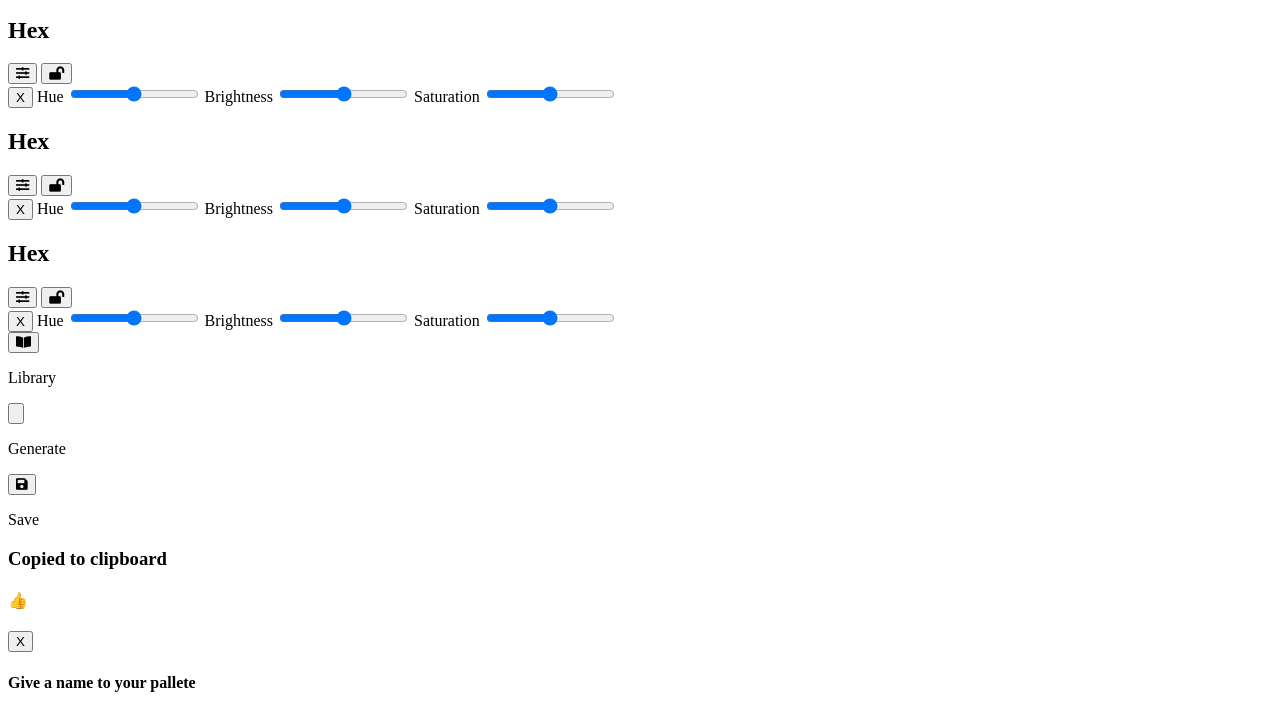
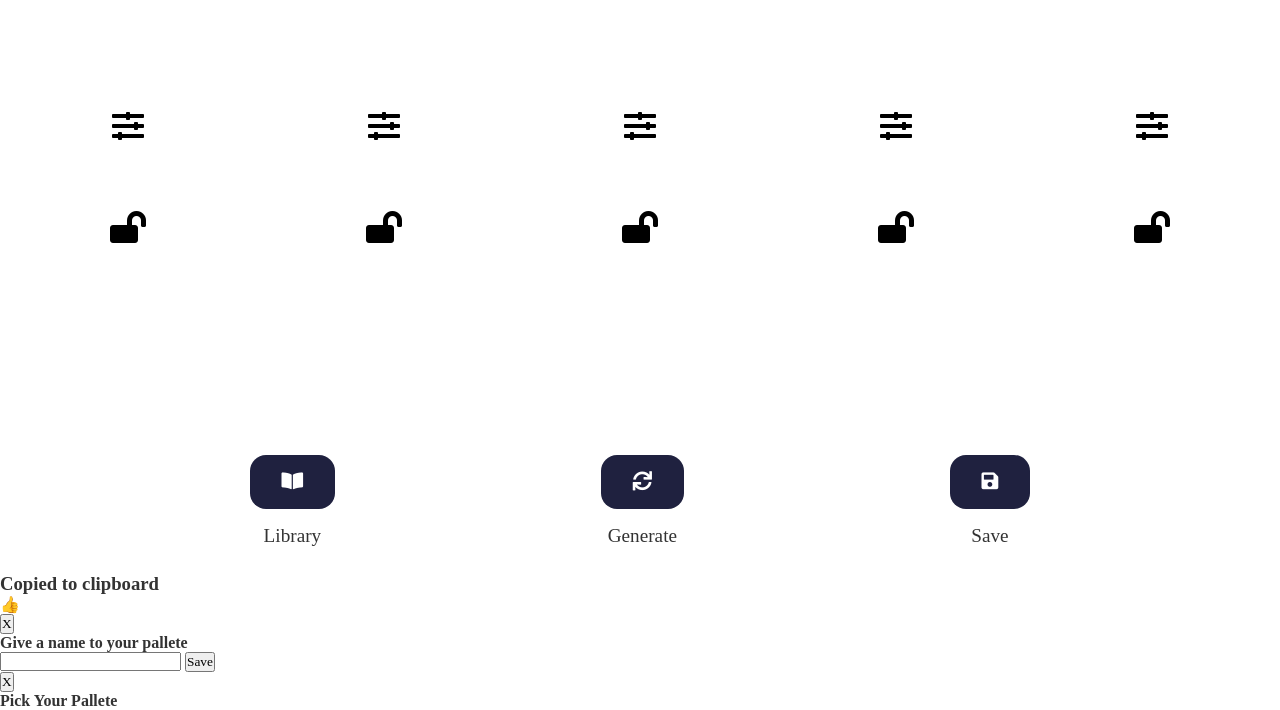
Before and after one commit to vikil94/colours, a plain HTML site: page index.html in a window 1280 px wide. Shown: the part 227-937 px from the top of the page. Drawn offline with Linux system fonts and the light colour scheme.

Commit message:
The sheet has now been styled - will now be implementing the javascript so that the palettes so up and change according to what the user wants

```diff
--- a/index.html
+++ b/index.html
@@ -5,8 +5,9 @@
 		<meta name="viewport" content="width=device-width, initial-scale=1.0" />
 		<title>Colours</title>
 		<link rel="preconnect" href="https://fonts.gstatic.com" />
+		<link rel="preconnect" href="https://fonts.gstatic.com" />
 		<link
-			href="https://fonts.googleapis.com/css2?family=Mulish:wght@200&display=swap"
+			href="https://fonts.googleapis.com/css2?family=Mulish:wght@200&family=Zilla+Slab:wght@300&display=swap"
 			rel="stylesheet"
 		/>
 		<link
@@ -248,12 +249,13 @@
 				<p>Library</p>
 			</div>
 			<div class="generate-panel">
-				<button class="generate"><i class="fas fa=sync"></i></button>
+				<button class="generate"><i class="fas fa-sync"></i></button>
 				<p>Generate</p>
 			</div>
 			<div class="save-panel">
 				<button class="generate"><i class="fas fa-save"></i></button>
 				<p>Save</p>
+			</div>
 		</div>
 		<div class="copy-container">
 			<div class="copy-popup">
@@ -269,7 +271,6 @@
 				<button type="submit" class="submit-save">Save</button>
 			</div>
 		</div>
-		</div>
 		<div class="libray-container">
 			<div class="library-popup">
 				<button class="close-library">X</button>
--- a/style.css
+++ b/style.css
@@ -0,0 +1,121 @@
+* {
+	margin: 0;
+	padding: 0;
+	box-sizing: border-box;
+}
+
+body {
+	font-family: "Zilla Slab", serif;
+	color: rgb(51, 51, 51);
+}
+
+button {
+	font-family: "Zilla Slab", serif;
+}
+
+path,
+i,
+svg {
+	pointer-events: none;
+}
+
+.colours {
+	min-height: 80vh;
+	display: flex;
+	color: rgb(212, 212, 212);
+}
+
+.colour {
+	height: 80vh;
+	display: flex;
+	flex: 1;
+	flex-direction: column;
+	align-items: center;
+	justify-content: space-evenly;
+	position: relative;
+	overflow: hidden;
+}
+
+.colour h2 {
+	font-size: 2rem;
+	cursor: pointer;
+}
+
+.sliders {
+	display: flex;
+	flex-direction: column;
+	position: absolute;
+	bottom: 0%;
+	background: rgb(255, 255, 255);
+	padding: 1rem;
+	width: 80%;
+	pointer-events: none;
+	border-top-left-radius: 1rem;
+	/* We are adding an adjustment class  */
+	opacity: 0;
+	transform: translateY(100px);
+	transition: all 0.5s ease-in-out;
+}
+
+.sliders.active {
+	opacity: 1;
+	transform: translateY(0px);
+	pointer-events: all;
+}
+
+.sliders button {
+	position: absolute;
+	top: 0;
+	right: 0;
+	padding: 0.3rem;
+	border-top-left-radius: 1rem;
+	border-bottom-left-radius: 1rem;
+	border: none;
+	background: rgb(73, 73, 73);
+	color: white;
+	cursor: pointer;
+	font-weight: bold;
+}
+.controls {
+	display: flex;
+	flex-direction: column;
+}
+
+.panel {
+	display: flex;
+	align-items: center;
+	justify-content: space-evenly;
+	height: 20vh;
+}
+
+.panel button {
+	font-size: 1.2rem;
+	margin: 1rem;
+	padding: 1rem 2rem;
+	background: rgb(31, 33, 63);
+	border: none;
+	color: white;
+	cursor: pointer;
+	border-radius: 1rem;
+}
+
+.panel p {
+	font-size: 1.2rem;
+}
+
+.library-panel,
+.generate-panel,
+.save-panel {
+	display: flex;
+	flex-direction: column;
+	align-items: center;
+}
+
+.adjust,
+.lock {
+	font-size: 2rem;
+	border: none;
+	background: none;
+	cursor: pointer;
+	margin: 2rem 0rem;
+}
```
Lines whose indentation alone changed are shown as unchanged.
